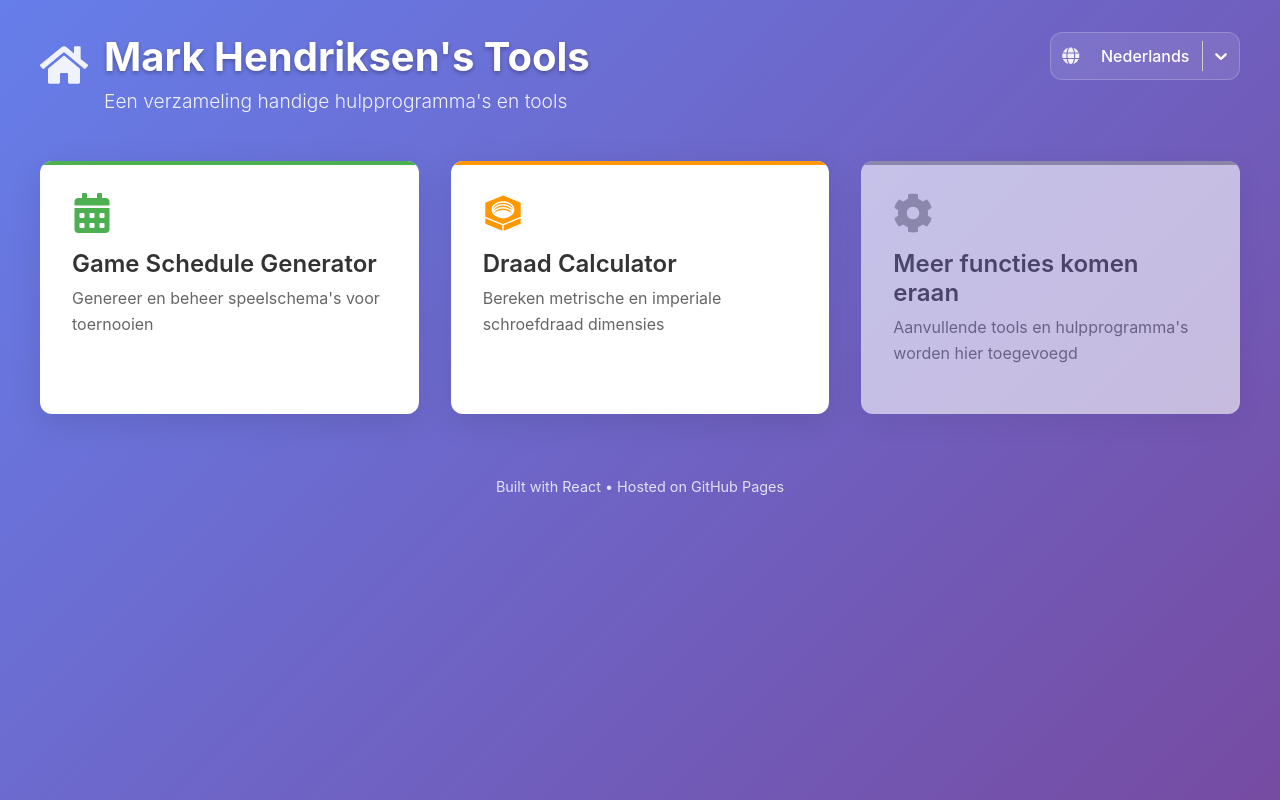
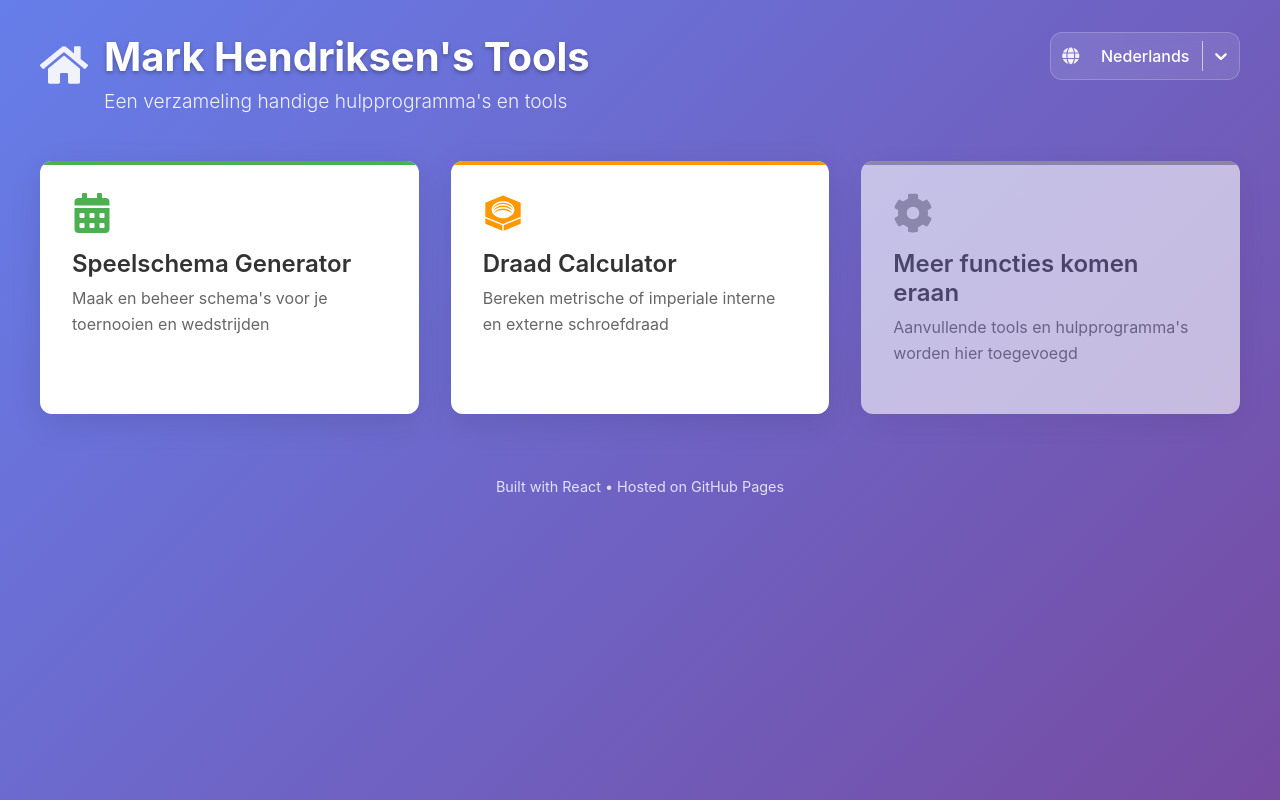
Before and after one commit to hendriksen-mark/hendriksen-mark.github.io, a React (Vite) app: page / in a window 1280 px wide. Built offline with nearby package versions, Linux system fonts and the light colour scheme.

Commit message:
Update translation keys for Home page descriptions
Removed unused translation keys for game schedule and thread calculator descriptions from Translations.jsx. Updated Home.jsx to use the correct description keys for both functions, ensuring consistency and reducing redundancy.

```diff
--- a/src/Home/Home.jsx
+++ b/src/Home/Home.jsx
@@ -11,15 +11,15 @@ function Home({ onNavigate }) {
   const functions = [
     {
       id: 'game-schedule',
-      title: translations[language].gameScheduleTitle,
-      description: translations[language].gameScheduleHomeDescription,
+      title: translations[language].gameScheduleGenerator,
+      description: translations[language].gameScheduleDescription,
       icon: <FaCalendarAlt />,
       color: '#4CAF50'
     },
     {
       id: 'thread-calculator',
       title: translations[language].threadCalculatorTitle,
-      description: translations[language].threadCalculatorHomeDescription,
+      description: translations[language].threadCalculatorDescription,
       icon: <GiHexagonalNut />,
       color: '#FF9800'
     },
--- a/src/Translation/Translations.jsx
+++ b/src/Translation/Translations.jsx
@@ -42,8 +42,6 @@ const translations = {
     // Home page translations
     homeTitle: "Mark Hendriksen's Tools",
     homeSubtitle: "Een verzameling handige hulpprogramma's en tools",
-    gameScheduleTitle: "Game Schedule Generator",
-    gameScheduleHomeDescription: "Genereer en beheer speelschema's voor toernooien",
     moreFunctionsTitle: "Meer functies komen eraan",
     moreFunctionsDescription: "Aanvullende tools en hulpprogramma's worden hier toegevoegd",
     clickToOpen: "Klik om te openen",
@@ -59,8 +57,7 @@ const translations = {
     importTooltip: "Upload configuratie van JSON bestand",
     // Thread Calculator translations
     threadCalculatorTitle: "Draad Calculator",
-    threadCalculatorDescription: "Bereken interne en externe schroefdraad voor metrische of imperiale schroefdraad",
-    threadCalculatorHomeDescription: "Bereken metrische en imperiale schroefdraad dimensies",
+    threadCalculatorDescription: "Bereken metrische of imperiale interne en externe schroefdraad",
     threadsPerInch: "Draden per Inch",
     inputParameters: "Input Parameters",
     unitSystem: "Eenheid Systeem",
@@ -141,8 +138,6 @@ const translations = {
     // Home page translations
     homeTitle: "Mark Hendriksen's Tools",
     homeSubtitle: "A collection of useful utilities and tools",
-    gameScheduleTitle: "Game Schedule Generator",
-    gameScheduleHomeDescription: "Generate and manage game schedules for tournaments",
     moreFunctionsTitle: "More Functions Coming Soon",
     moreFunctionsDescription: "Additional tools and utilities will be added here",
     clickToOpen: "Click to open",
@@ -158,8 +153,7 @@ const translations = {
     importTooltip: "Upload configuration from JSON file",
     // Thread calculator translations
     threadCalculatorTitle: 'Thread Calculator',
-    threadCalculatorDescription: 'Calculate internal and external threads for metric or imperial threads',
-    threadCalculatorHomeDescription: 'Calculate metric and imperial thread dimensions',
+    threadCalculatorDescription: 'Calculate metric or imperial internal and external threads',
     threadsPerInch: 'Threads Per Inch',
     inputParameters: 'Input Parameters',
     unitSystem: 'Unit System',
```
